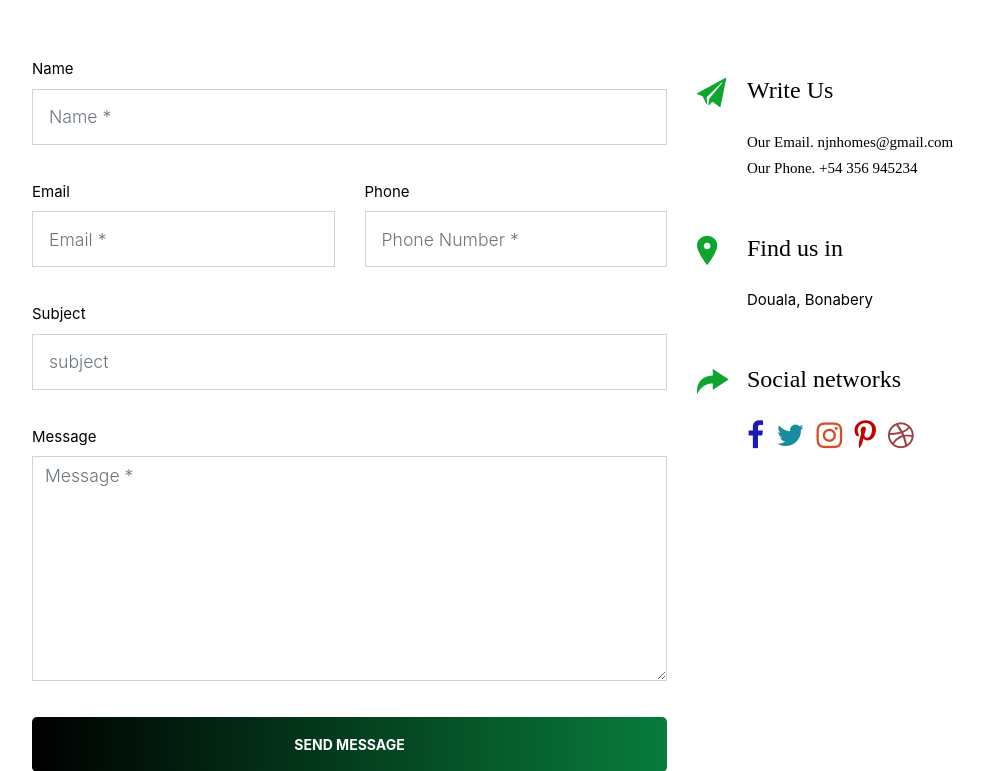
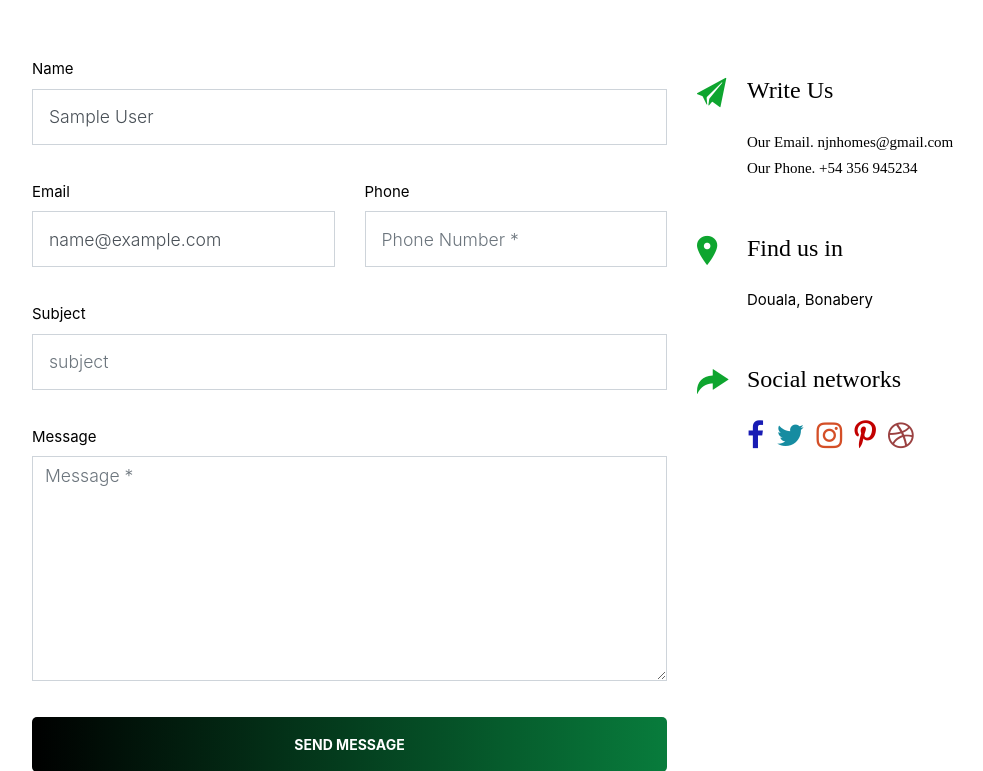
Before and after one commit to Brian10257/NJN-Homes, a Django app: page /contact/consult in a window 1280 px wide. Shown: the part 588-1359 px from the top of the page, without its empty margins (53-1036 px from the left). Run offline with Django 3.2, Linux system fonts and the light colour scheme; the visitor is signed in with stand-in values (Sample User, id 1); some libraries are stand-ins or nearby versions; some web fonts are replaced.

Commit message:
Contact_Forms_Fixed

```diff
--- a/carriers/admin.py
+++ b/carriers/admin.py
@@ -11,8 +11,8 @@ class CarrierAdmin(admin.ModelAdmin):
 
 
 class ApplyAdmin(admin.ModelAdmin):
-    list_display = ('name', 'email', 'phone', 'place_of_origin', 'current_city', 'application_date')
-    list_display_links = ( 'name', 'email', 'place_of_origin',)
+    list_display = ('name', 'email', 'phone', 'current_city', 'application_date')
+    list_display_links = ( 'name', 'email', 'application_date',)
     search_fields = ('name', 'email', 'phone', 'place_of_origin', 'current_city', 'current_employment', 'neighbour_hood')
     list_filter = ( 'name', 'email', 'phone', 'place_of_origin', 'current_city', 'current_employment', 'neighbour_hood')
     list_per_page = 50
--- a/consult/views.py
+++ b/consult/views.py
@@ -16,16 +16,19 @@ def consult(request):
         consult = Consult(name=name, email=email, phone=phone, subject=subject, message=message)
         consult.save()
 
+
         # Send Mail
-        send_mail(
-            'Message Recieved From NJN Homes User Acount.',
-            'A Message Has Been Recieve From NJN Websits. Sign into admin panel for more info',
-            'ntschangb@gmail.com',
-            ['ntschanb@yahoo.com', 'ntschangb@gmail.com'],
-            fail_silently=False
-        )
+        if request.user.is_authenticated:
+            subject= str(request.user) +': '+ subject
+        else:
+            subject= "A Visitor: "+subject
 
-        messages.success(request, ' Your Message Has Been Recieved')
+
+        message= name + " With The Email: " + email +", And Phone Number: "+phone+", Sent The Following Message:\n\n" + message+"\n\n Please Do Reply Promtly.";
+        send_mail(subject, message, ['wgrealestate21@gmail.com'], ['ntschangb@yahoo.com', 'ntschangb@gmail.com'] , [email])
+
+
+        messages.success(request, ' Your Message Has Been Recieved. We\'ll get back to you latter')
         return redirect('consult')
 
 
--- a/contacts/views.py
+++ b/contacts/views.py
@@ -20,7 +20,7 @@ def contact(request):
             has_contacted = Contact.objects.all().filter(property_single_id = property_single_id, user_id = user_id)
             if has_contacted:
                 messages.error(request, 'You have already submited an inquiry for this particular property')
-                return redirect('/property%23'+property_single_id)
+                return redirect('/listings/property%23'+property_single_id)
 
 
         contact = Contact(property_single=property_single, property_single_id=property_single_id, name=name, email=email, phone=phone, message=message, user_id=user_id)
@@ -36,4 +36,4 @@ def contact(request):
         )
 
         messages.success(request, ' Your request has been submitted, an Agent will get back to you soon')
-        return redirect('/property%23'+property_single_id)
+        return redirect('/listings/property%23'+property_single_id)
--- a/templates/pages/consult.html
+++ b/templates/pages/consult.html
@@ -16,6 +16,7 @@
                     <span class="color-text-a">Aut voluptas consequatur unde sed omnis ex placeat quis eos. Aut natus officia corrupti qui autem fugit consectetur quo. Et ipsum eveniet laboriosam voluptas beatae possimus qui ducimus. Et voluptatem deleniti. Voluptatum voluptatibus amet. Et esse sed omnis inventore hic culpa.</span>
                 </div>
                 </div>
+                {% include 'partials/_alerts.html' %}
                 <div class="col-md-12 col-lg-4">
                     <nav aria-label="breadcrumb" class="breadcrumb-box d-flex justify-content-lg-end">
                         <ol class="breadcrumb">
@@ -51,22 +52,21 @@
                     <div class="col-md-12 mb-3">
                         <div class="form-group">
                             <label for="inputName">Name</label>
-                            <input type="text" class="form-control form-control-lg form-control-a" id="inputName" name="name" placeholder="Name *"
+                            <input type="text" {% if user.is_authenticated %} value="{{user.first_name}} {{user.last_name}}" {% endif %} class="form-control form-control-lg form-control-a" id="inputName" name="name" placeholder="Name *"
                             required>
                         </div>
                     </div>
                     <div class="col-md-6 mb-3">
                         <div class="form-group">
                             <label for="inputEmail1">Email</label>
-                            <input type="email" class="form-control form-control-lg form-control-a" name="email"
+                            <input type="email" {% if user.is_authenticated %} value="{{user.email}}" {% endif %} class="form-control form-control-lg form-control-a" name="email"
                             placeholder="Email *" required>
                         </div>
                     </div>
                     <div class="col-md-6 mb-3">
                         <div class="form-group">
                             <label for="inputEmail1">Phone</label>
-                            <input type="text" class="form-control form-control-lg form-control-a" name="phone"
-                            placeholder="Phone Number *">
+                            <input type="text" class="form-control form-control-lg form-control-a" name="phone" placeholder="Phone Number *">
                         </div>
                     </div>
                     <div class="col-md-12 mb-3">
--- a/templates/properties/properties.html
+++ b/templates/properties/properties.html
@@ -46,6 +46,7 @@
                 <div class="card-header-a">
                   <h2 class="card-title-a">
                     <a href="{% url 'property_single' property_single.id %}">{{property_single.address}}
+                      <br>{{property_single.title}}
                       </a>
                   </h2>
                 </div>
--- a/templates/properties/property_single.html
+++ b/templates/properties/property_single.html
@@ -271,7 +271,7 @@
                   <div class="col-md-12 mb-1">
                     <div class="form-group">
                       <input type="email" class="form-control form-control-lg form-control-a" name="email" id="inputEmail1"
-                        {% if user.is_authenticated%} value=" {{user.email }} " {% endif %} placeholder="Email *" required>
+                      {% if user.is_authenticated%} value=" {{user.email }} " {% endif %} placeholder="Email *" required>
                     </div>
                   </div>
                   <div class="col-md-12 mb-1">
```
Also changed, not shown: carriers/views.py (+16 -13 lines).
